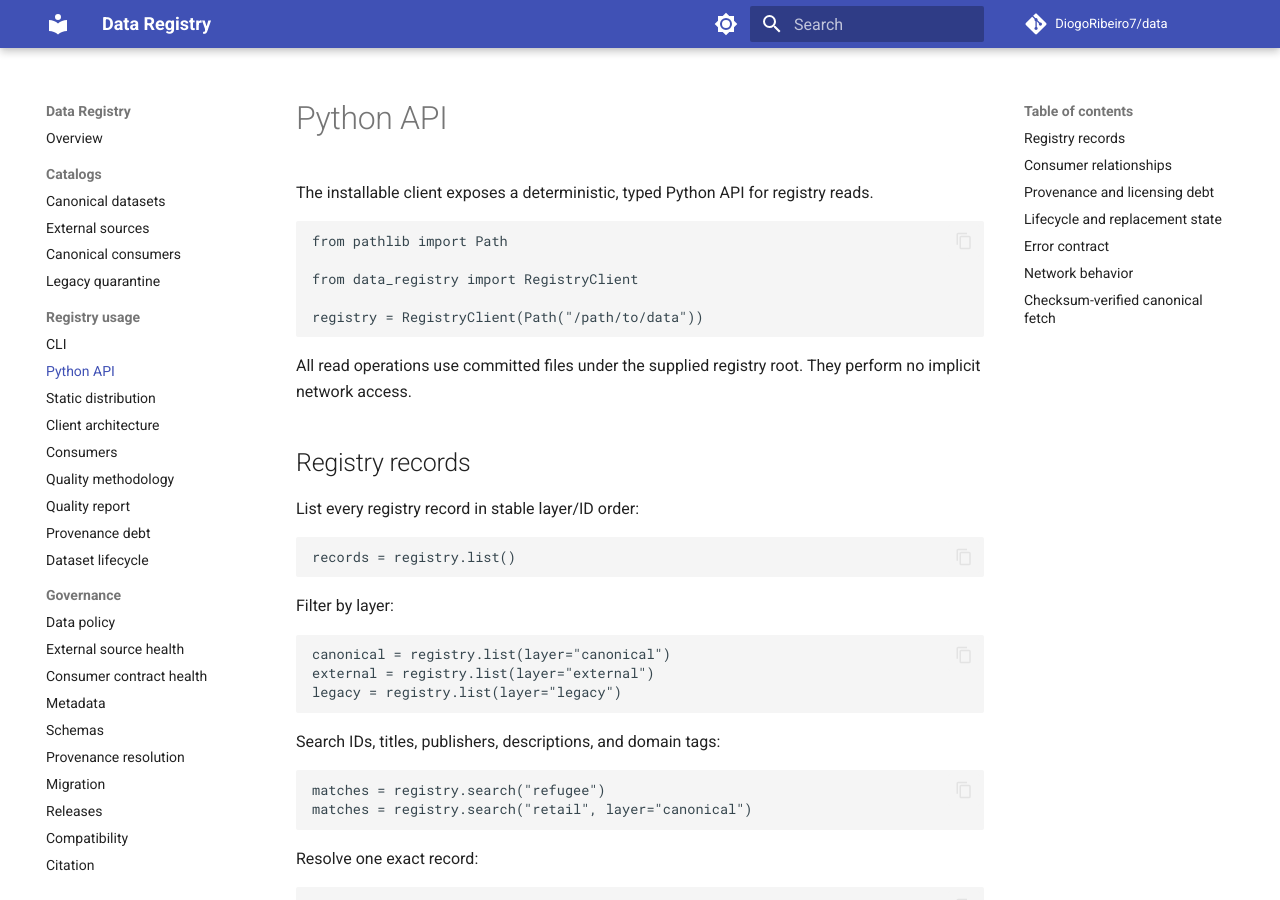
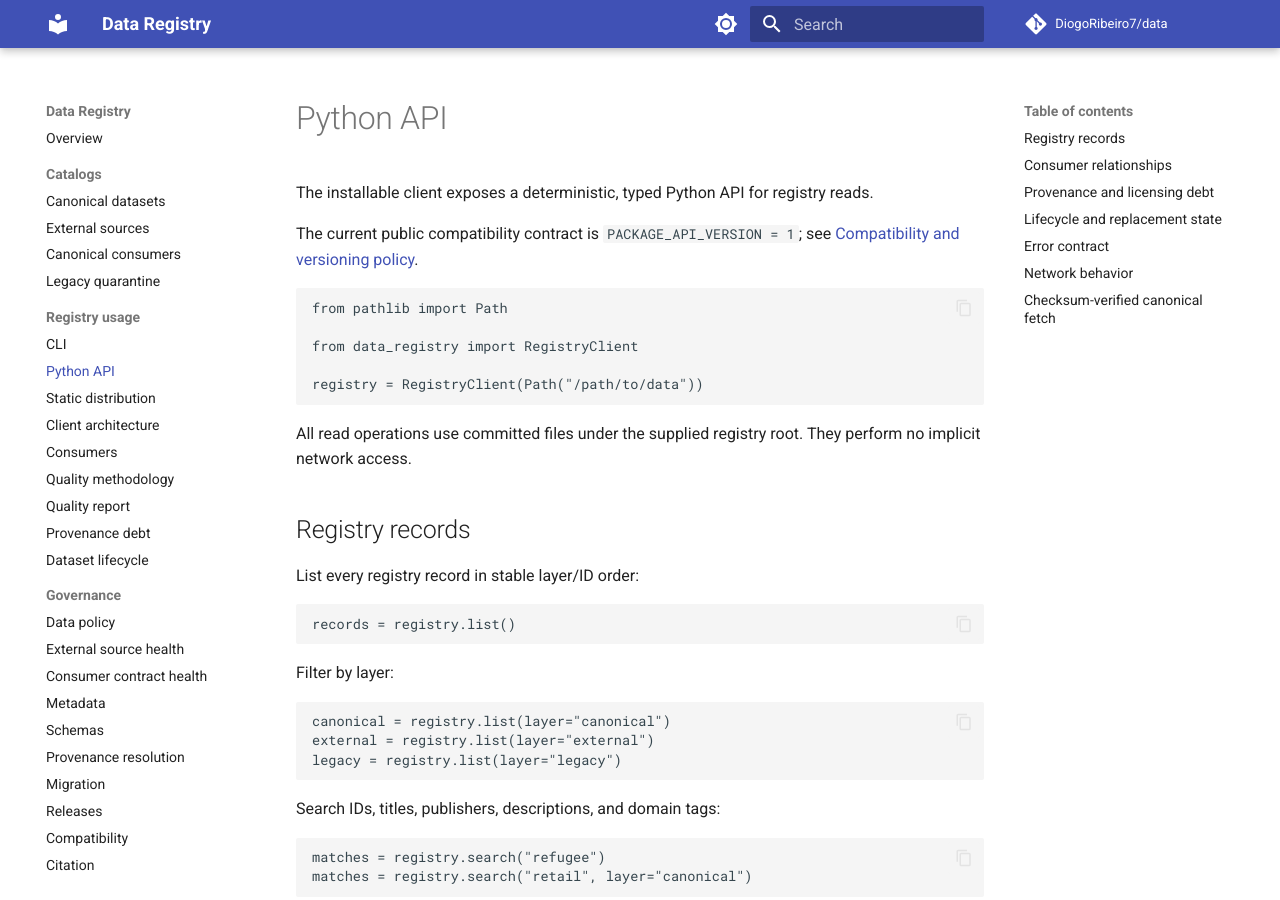
Before and after one commit to DiogoRibeiro7/data, an MkDocs documentation site: the page built from docs/PYTHON_API.md, in a window 1280 px wide and 900 px high. Built offline with MkDocs 1.6.1 and Material for MkDocs 9.7.7, drawn with Linux system fonts in a browser that asks for light colours; comment, search, counter and statistics services are not loaded.

Commit message:
docs: identify public Python API version

````diff
--- a/docs/PYTHON_API.md
+++ b/docs/PYTHON_API.md
@@ -1,6 +1,8 @@
 # Python API
 
 The installable client exposes a deterministic, typed Python API for registry reads.
+
+The current public compatibility contract is `PACKAGE_API_VERSION = 1`; see [Compatibility and versioning policy](COMPATIBILITY.md).
 
 ```python
 from pathlib import Path
````
